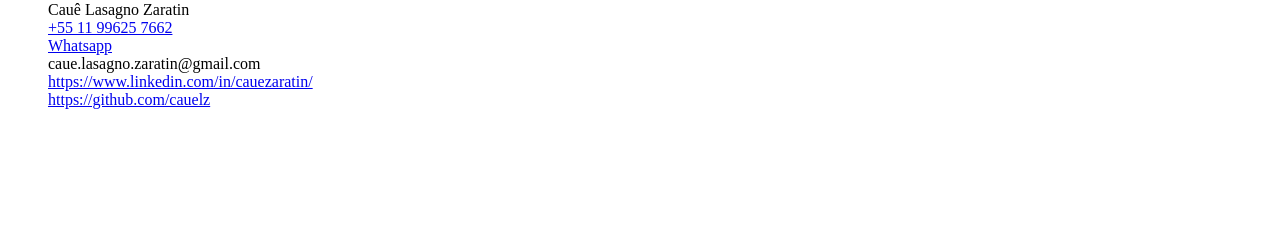
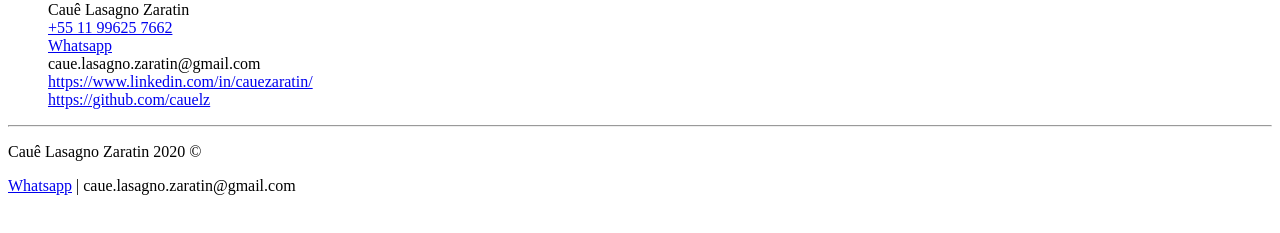
Before and after one commit to cauelz/digital-house-html-e-css, a plain HTML site: page index2.html in a window 1280 px wide. Shown: the part 79-312 px from the top of the page. Drawn offline with Linux system fonts and the light colour scheme.

Commit message:
feature: footer included

```diff
--- a/index2.html
+++ b/index2.html
@@ -26,11 +26,16 @@
                     https://github.com/cauelz
                 </a>
             </li>
-
         </ul>
 
     </header>
+    <hr>
+    <footer>
+        <p>Cauê Lasagno Zaratin 2020 &copy;</p>
 
+        <a href="https://api.whatsapp.com/send?phone=5511996257662&text=Ol%C3%A1%2C%20tudo%20bom%3F">Whatsapp</a>
+        | caue.lasagno.zaratin@gmail.com
+    </footer>
 </body>
 
 </html>
```
